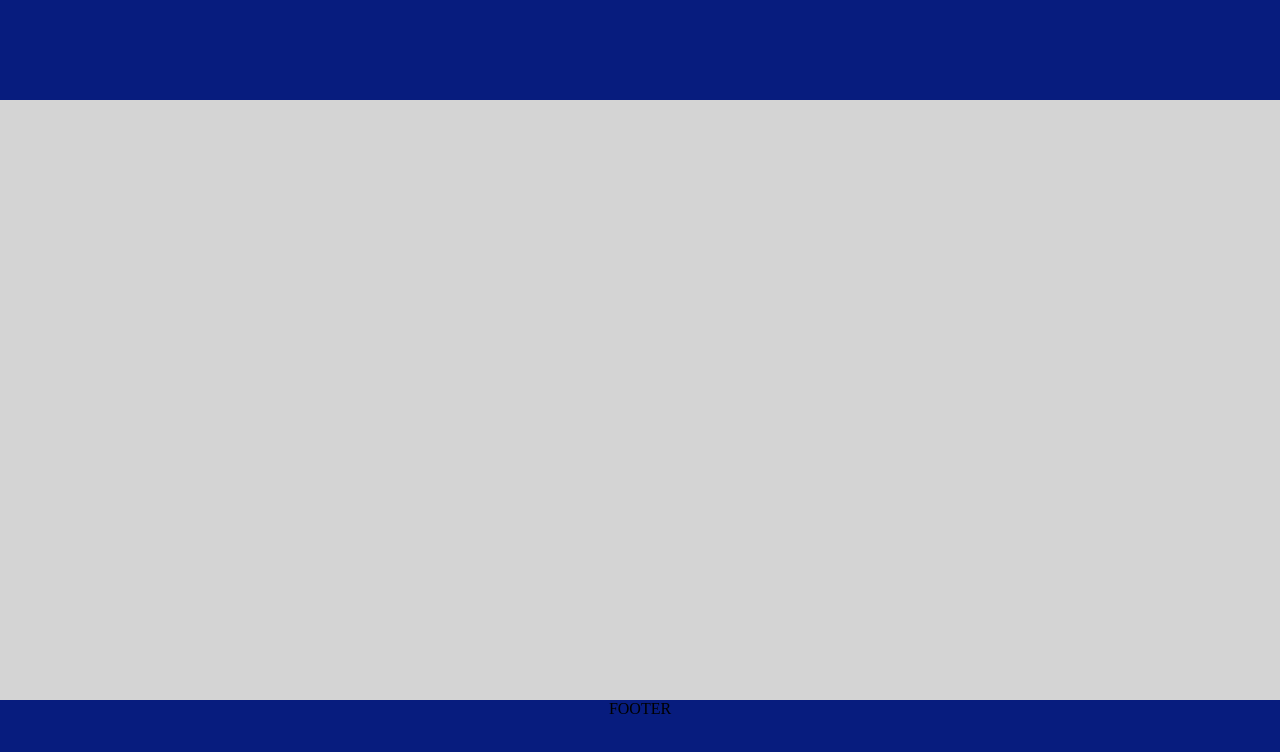
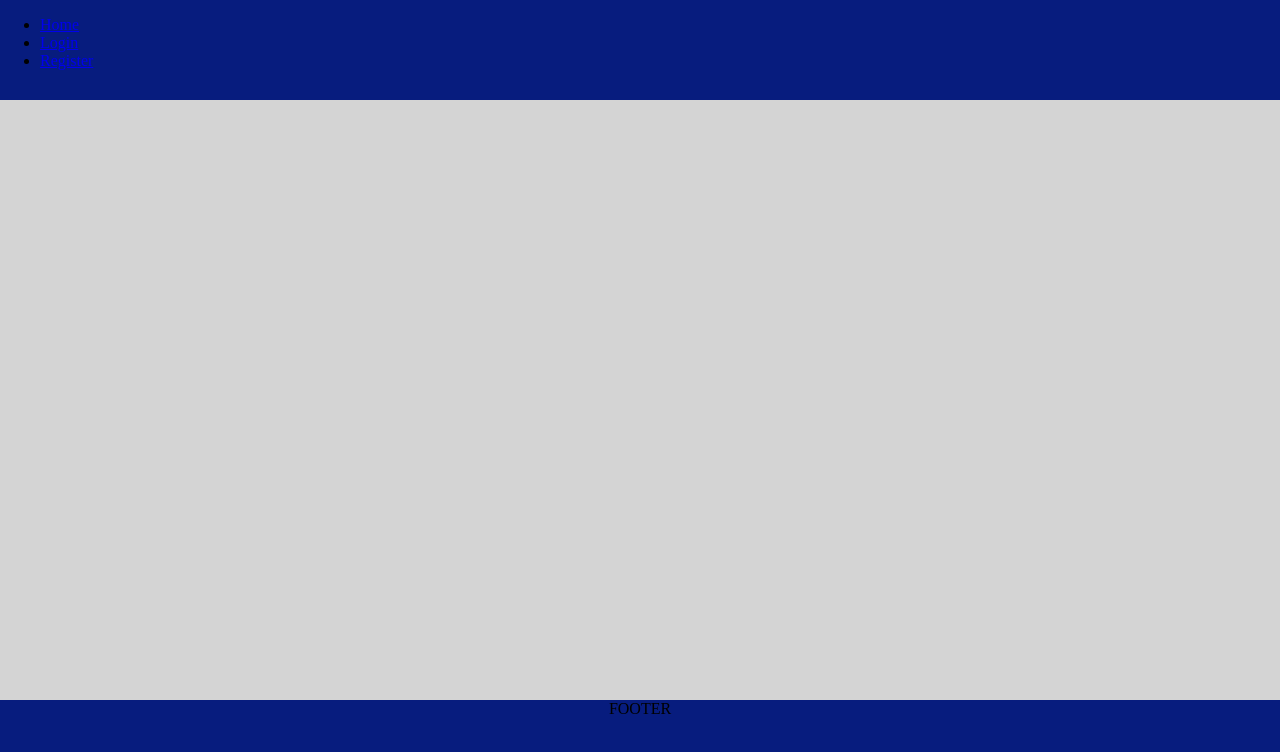
Before and after one commit to VladZyma/cars_v3_react-query, a React (Create React App) app: page /home in a window 1280 px wide. Shown: the top 752 px of the page. Built offline with nearby package versions, Linux system fonts and the light colour scheme.

Commit message:
add nav links

```diff
--- a/src/ui/header/Header.jsx
+++ b/src/ui/header/Header.jsx
@@ -1,7 +1,13 @@
+import Nav from '../nav/Nav';
+
 import styles from './Header.module.css';
 
 function Header() {
-  return <header className={styles.header}></header>;
+  return (
+    <header className={styles.header}>
+      <Nav />
+    </header>
+  );
 }
 
 export default Header;
--- a/src/ui/nav/Nav.jsx
+++ b/src/ui/nav/Nav.jsx
@@ -1,7 +1,23 @@
+import { NavLink } from 'react-router-dom';
+
 import styles from './Nav.module.css';
 
 function Nav() {
-  return <nav></nav>;
+  return (
+    <nav>
+      <ul>
+        <li>
+          <NavLink to='/home'>Home</NavLink>
+        </li>
+        <li>
+          <NavLink to='/login'>Login</NavLink>
+        </li>
+        <li>
+          <NavLink to='/register'>Register</NavLink>
+        </li>
+      </ul>
+    </nav>
+  );
 }
 
 export default Nav;
```
